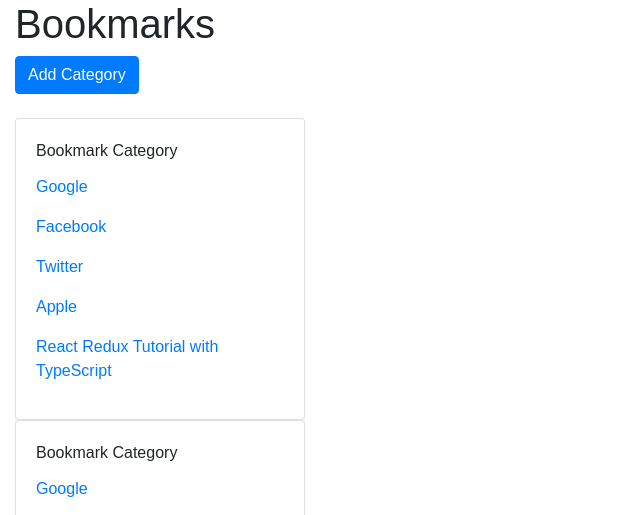
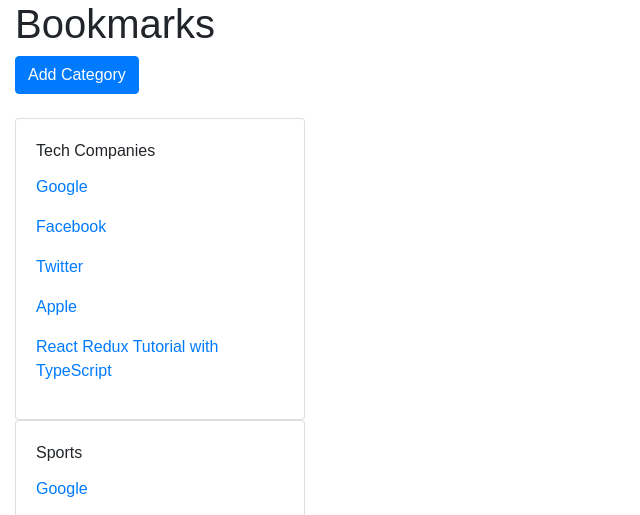
Before and after one commit to bmcveigh/bookmark-web, a React (Create React App) app: page / in a window 1280 px wide. Shown: the top 515 px of the page, without its empty margins (0-640 px from the left). Built offline with nearby package versions, Linux system fonts and the light colour scheme; the HTML template or start-up script is replaced by a standard one.

Commit message:
Getting the category reducer to work properly.

```diff
--- a/src/components/Categories/Categories.tsx
+++ b/src/components/Categories/Categories.tsx
@@ -16,11 +16,16 @@
     payload: [];
 }
 
+interface ICategoryData {
+    label: string;
+    href: string;
+}
+
 class Categories extends React.Component<ICategoriesProps> {
     public render() {
-        const output = this.props.payload.map((category, key) => {
+        const output = this.props.payload.map((category: ICategoryData, key) => {
             return (
-                <Category key={key} />
+                <Category key={key} categoryTitle={category.label} />
             );
         });
 
--- a/src/components/Categories/Category/Category.tsx
+++ b/src/components/Categories/Category/Category.tsx
@@ -3,13 +3,17 @@
     CardText, CardTitle} from "reactstrap";
 import Bookmarks from "./Bookmarks/Bookmarks";
 
-class Category extends React.Component {
+interface ICategoryProps {
+    categoryTitle: string
+}
+
+class Category extends React.Component<ICategoryProps> {
     public render() {
         return (
             <div>
                 <Card>
                     <CardBody>
-                        <CardTitle>Bookmark Category</CardTitle>
+                        <CardTitle>{this.props.categoryTitle}</CardTitle>
                         <CardText>
                             <Bookmarks />
                         </CardText>
--- a/src/store/categories/actions.ts
+++ b/src/store/categories/actions.ts
@@ -17,7 +17,7 @@
             url: '#'
           }
         ],
-        title: 'Tech Companies'
+        label: 'Tech Companies'
       },
       {
         bookmarks: [
@@ -26,7 +26,7 @@
             url: '#'
           }
         ],
-        title: 'Sports'
+        label: 'Sports'
       }
     ],
     type: GET_CATEGORIES
```
